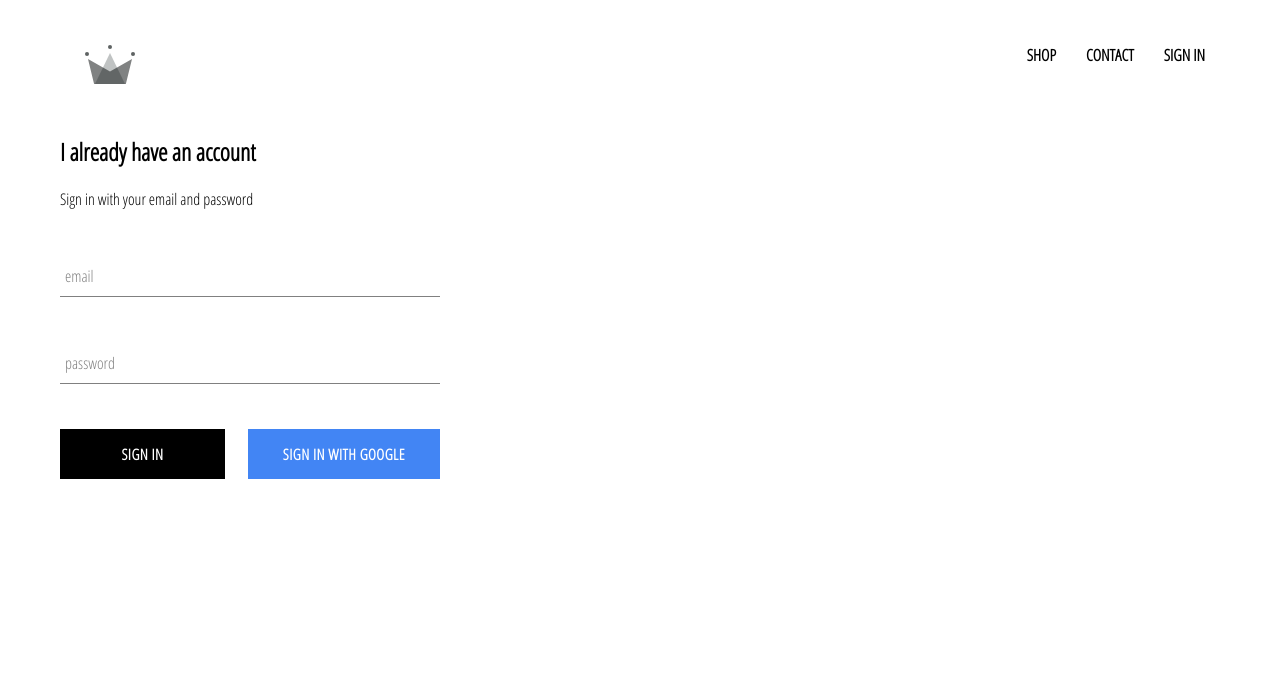
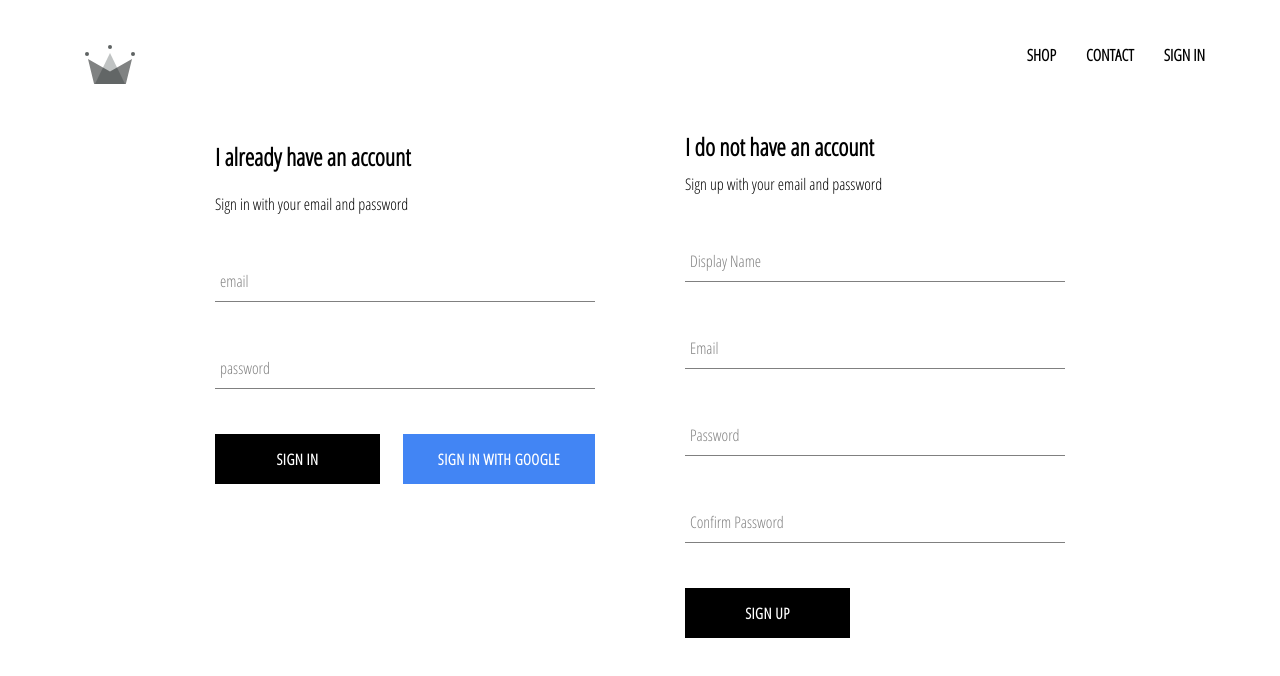
Before and after one commit to ValerMuresan/crwn-clothing, a React (Create React App) app: page /signin in a window 1280 px wide. Shown: the top 676 px of the page. Built offline with nearby package versions, Linux system fonts and the light colour scheme; no server answers.

Commit message:
created sign in sign up component and updating firestore database with sign up profile

```diff
--- a/src/App.js
+++ b/src/App.js
@@ -5,7 +5,7 @@
 import ShopPage from "./pages/shop/shop.component";
 import SignInAndSignUpPage from './pages/sign-in-and-sign-up/sign-in-and-sign-up';
 import Header from "./components/header/header.component";
-import { auth } from "./firebase/firebase.utils";
+import { auth, createUserProfileDocument } from "./firebase/firebase.utils";
 
 
 
@@ -19,9 +19,21 @@
   unsubscribeFromAuth = null;
 
   componentDidMount() {
-    this.unsubscribeFromAuth = auth.onAuthStateChanged(user => {
-      this.setState({currentUser: user});
-      console.log(user);
+    this.unsubscribeFromAuth = auth.onAuthStateChanged(async userAuth => {
+      if (userAuth) {
+        const userRef = await createUserProfileDocument(userAuth);
+
+        userRef.onSnapshot(snapShot => {
+          this.setState({
+            currentUser: {
+              id: snapShot.id,
+              ...snapShot.data()
+            }
+          });
+          console.log(this.state);
+        });
+      }
+      this.setState({currentUser: userAuth});
     });
   }
   componentWillUnmount() {
--- a/src/components/custom-button/custom-button.styles.scss
+++ b/src/components/custom-button/custom-button.styles.scss
@@ -11,7 +11,6 @@
     text-transform: uppercase;
     font-family: 'Open Sans Condensed';
     font-weight: bolder;
-    text-align: center;
     border: none;
     cursor: pointer;
 
@@ -23,9 +22,11 @@
     &.google-sign-in {
       background-color: #4285F4;
       color: white;
+
+      &:hover {
+        background-color: #357ae8;
+        border: none;
+      }
     }
-    &:hover {
-      background-color: #357ae8;
-      border: none;
-    }
+
   }
--- a/src/components/sign-in/sign-in.component.jsx
+++ b/src/components/sign-in/sign-in.component.jsx
@@ -19,7 +19,7 @@
     }
 
     handleChange = event => {
-        const { value, name } = value.target;
+        const { value, name } = event.target;
         this.setState({[name]: value})
     }
 
--- /dev/null
+++ b/src/components/sign-up/sign-up.component.jsx
@@ -0,0 +1,93 @@
+import React from "react";
+import FormInput from "../form-input/form-input.component";
+import CustomButton from "../custom-button/custom-button.component";
+import {auth, createUserProfileDocument} from "../../firebase/firebase.utils.js";
+import "./sign-up.styles.scss";
+
+class SignUp extends React.Component {
+    constructor() {
+        super();
+        this.state = {
+            displayName: "",
+            email: "",
+            password: "",
+            confirmPassword: ""
+        }
+    }
+    handleSubmit = async event => {
+        event.preventDefault();
+        const {displayName, email, password, confirmPassword} = this.state;
+
+        if(password !== confirmPassword) {
+            alert("password don't match");
+            return;
+        }
+        try {
+            const {user} = await auth.createUserWithEmailAndPassword(email, password);
+        await createUserProfileDocument(user, {displayName});
+        this.setState({
+            displayName: "",
+            email: "",
+            password: "",
+            confirmPassword: ""
+
+        })
+        } catch (error) {
+            console.error(error);
+
+        }
+    }
+    handleChange = event => {
+        const {name, value} = event.target;
+        this.setState({[name]: value});
+    }
+
+    render() {
+        const {displayName, email, password, confirmPassword} = this.state;
+        return(
+        <div className="sign-up">
+            <h2 className="title">I do not have an account</h2>
+            <span> Sign up with your email and password</span>
+            <form className="sign-up-form" onSubmit={this.handleSubmit}>
+                <FormInput
+                type="text"
+                name="displayName"
+                value={displayName}
+                onChange={this.handleChange}
+                label="Display Name"
+                required
+                >
+                </FormInput>
+                <FormInput
+                type="text"
+                name="email"
+                value={email}
+                onChange={this.handleChange}
+                label="Email"
+                required
+                >
+                </FormInput>
+                <FormInput
+                type="password"
+                name="password"
+                value={password}
+                onChange={this.handleChange}
+                label="Password"
+                required
+                >
+                </FormInput>
+                <FormInput
+                type="password"
+                name="confirmPassword"
+                value={confirmPassword}
+                onChange={this.handleChange}
+                label="Confirm Password"
+                required
+                >
+                </FormInput>
+                <CustomButton type="submit">SIGN UP</CustomButton>
+            </form>
+        </div>)
+    }
+}
+export default SignUp;
--- /dev/null
+++ b/src/components/sign-up/sign-up.styles.scss
@@ -0,0 +1,9 @@
+.sign-up {
+    display: flex;
+    flex-direction: column;
+    width: 380px;
+
+    .title {
+        margin: 10px 0;
+    }
+}
--- a/src/firebase/firebase.utils.js
+++ b/src/firebase/firebase.utils.js
@@ -12,6 +12,31 @@
     measurementId: "G-WMBL5W6LHQ"
 }
 
+export const createUserProfileDocument = async (userAuth, additionalData) => {
+    if(!userAuth) return;
+    const userRef = firestore.doc(`users/${userAuth.uid}`);
+    const snapShot = await userRef.get();
+
+    if (!snapShot.exists) {
+        const { displayName, email} = userAuth;
+        const createdAt = new Date();
+
+        try {
+            await userRef.set({
+                displayName,
+                email,
+                createdAt,
+                ...additionalData
+            })
+        } catch(error) {
+            console.log("error creating user", error.message);
+
+        }
+    }
+    return userRef;
+
+};
+
 firebase.initializeApp(config);
 export const auth = firebase.auth();
 export const firestore = firebase.firestore();
--- a/src/pages/sign-in-and-sign-up/sign-in-and-sign-up.jsx
+++ b/src/pages/sign-in-and-sign-up/sign-in-and-sign-up.jsx
@@ -1,10 +1,12 @@
 import React from "react";
 import SignIn from "../../components/sign-in/sign-in.component";
+import SignUp from "../../components/sign-up/sign-up.component";
 import "./sign-in-and-sign-up.styles.scss";
 
 const SignInAndSignUpPage = () => (
     <div className="sign-in-and-sign-up">
         <SignIn />
+        <SignUp />
     </div>
 );
 
--- a/src/pages/sign-in-and-sign-up/sign-in-and-sign-up.styles.scss
+++ b/src/pages/sign-in-and-sign-up/sign-in-and-sign-up.styles.scss
@@ -0,0 +1,6 @@
+.sign-in-and-sign-up {
+    width: 850px;
+    display: flex;
+    justify-content: space-between;
+    margin: 30px auto;
+}
```
